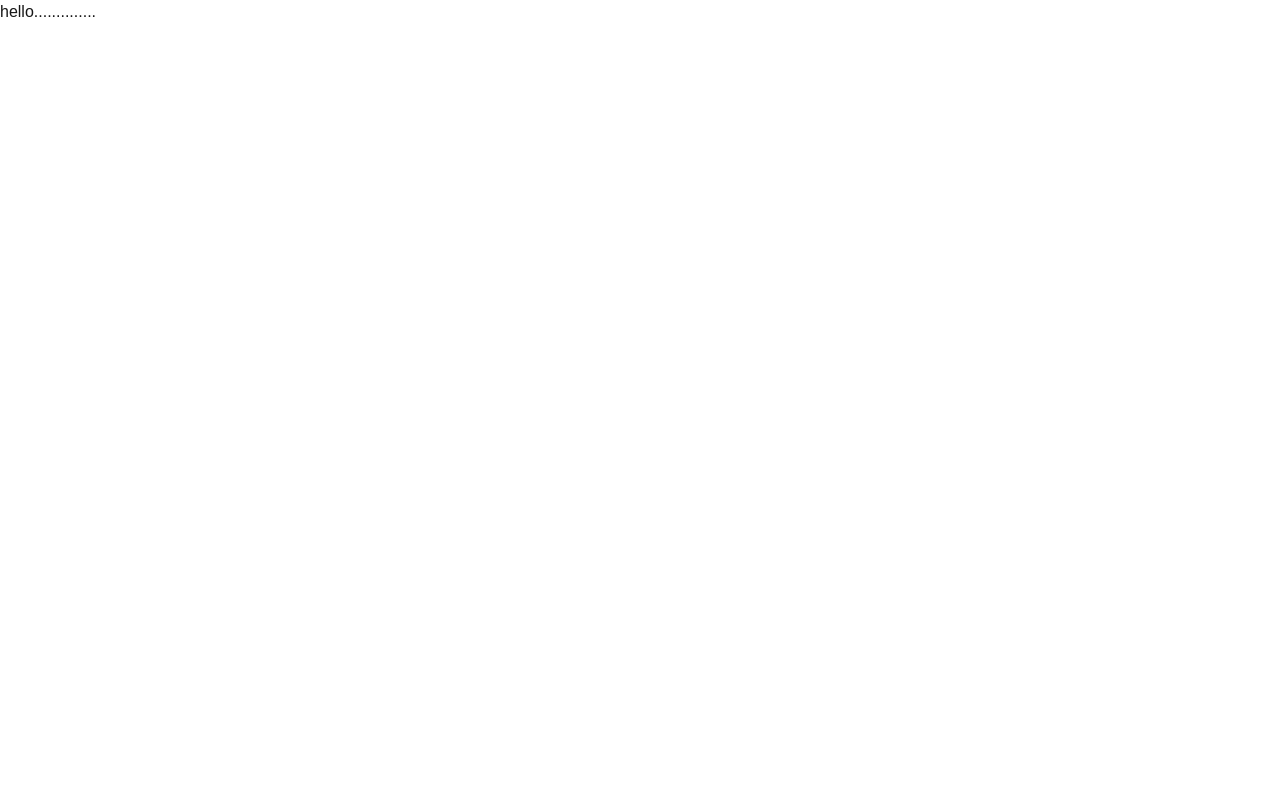
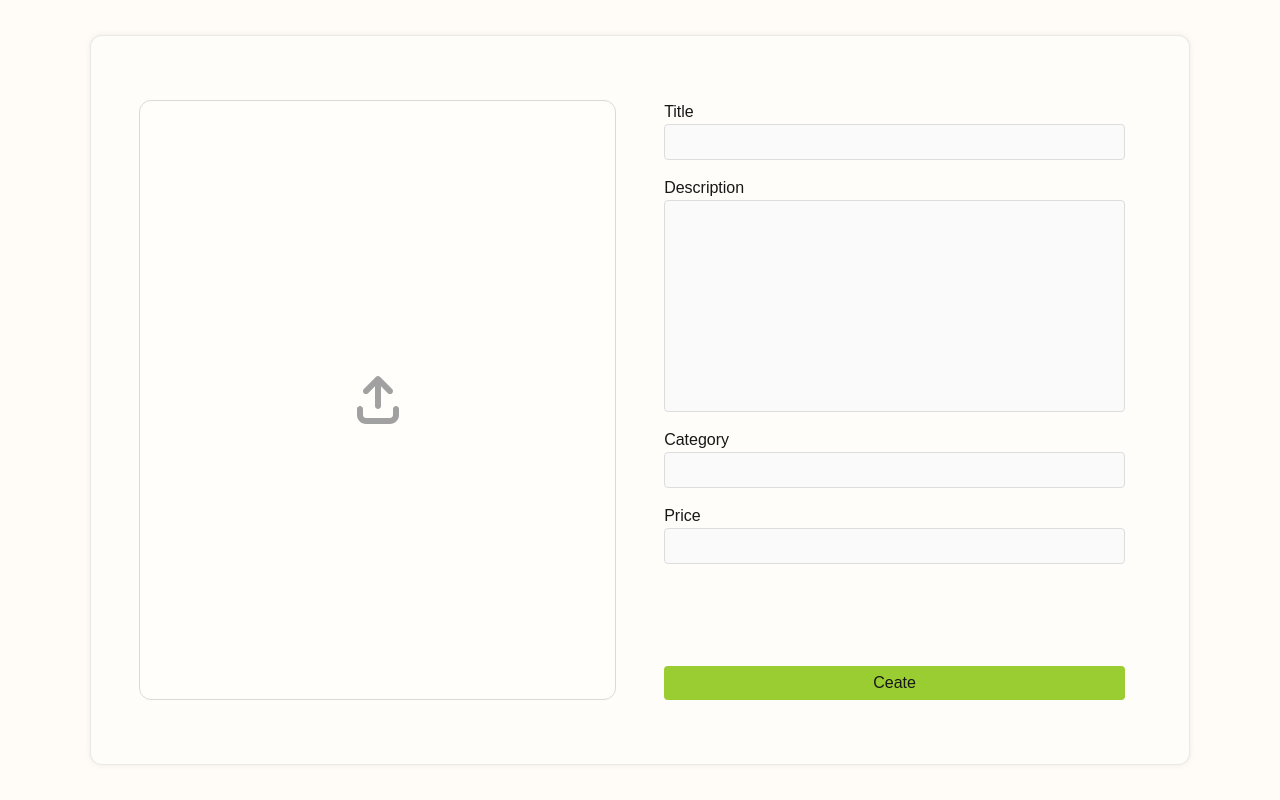
Before and after one commit to codewith-mr/dropshop, a Next.js app: page /Components/CreatePost/CreatePost in a window 1280 px wide. Built offline with nearby package versions, Linux system fonts and the light colour scheme.

Commit message:
adding CreatePost page

```diff
--- /dev/null
+++ b/src/Utils/Mock/CreatePost.js
@@ -0,0 +1,6 @@
+export const createPostData = [
+  { labelName: "Title", type: "text" },
+  { labelName: "Description", type: "text" },
+  { labelName: "Category", type: "text" },
+  { labelName: "Price", type: "number" },
+];
--- a/src/pages/Components/CreatePost/CreatePost.js
+++ b/src/pages/Components/CreatePost/CreatePost.js
@@ -1,11 +1,57 @@
-import React from "react";
+import React, { useState, useRef } from "react";
 import styles from "../CreatePost/CreatePost.module.css";
+import { FontAwesomeIcon } from "@fortawesome/react-fontawesome";
+import { faArrowUpFromBracket } from "@fortawesome/free-solid-svg-icons";
+import { createPostData } from "@/Utils/Mock/CreatePost";
 
 const CreatePost = () => {
+  const [chooseFile, setChooseFile] = useState(null);
+  const fileRef = useRef(null);
+
+  const fileSelector = () => {
+    if (fileRef.current) {
+      fileRef.current.click();
+    }
+  };
+  const handleFileChange = (event) => {
+    const selectedFile = event.target.files[0];
+    setChooseFile(selectedFile);
+  };
   return (
     <>
-      <p>hello..............</p>
-      {/* <div className={`${styles.createPost}`}></div> */}
+      <div className={`${styles.createPost}`}>
+        <div>
+          <div onClick={fileSelector}>
+            <input
+              ref={fileRef}
+              type="file"
+              accept=".jpg,.png"
+              onChange={handleFileChange}
+            />
+            <FontAwesomeIcon icon={faArrowUpFromBracket} />
+          </div>
+          <div>
+            {createPostData.map((item, index) => (
+              <span key={index}>
+                <label>{item.labelName}</label>
+                {index === 1 ? (
+                  <textarea
+                    style={{
+                      height: "200px",
+                      maxHeight: "200px",
+                      textWrap: "wrap",
+                    }}
+                  />
+                ) : (
+                  <input type={item.type} />
+                )}
+              </span>
+            ))}
+
+            <button>Ceate</button>
+          </div>
+        </div>
+      </div>
     </>
   );
 };
--- a/src/pages/Components/CreatePost/CreatePost.module.css
+++ b/src/pages/Components/CreatePost/CreatePost.module.css
@@ -0,0 +1,110 @@
+.createPost {
+  background-color: rgba(255, 168, 55, 0.041);
+  height: 100vh;
+  display: flex;
+  align-items: center;
+  justify-content: center;
+}
+.createPost > :first-child {
+  background-color: rgb(255, 253, 249);
+  border: 1px solid rgba(148, 148, 148, 0.192);
+  box-shadow: 0 0 6px rgba(158, 158, 158, 0.178);
+  width: 1100px;
+  border-radius: 12px;
+  display: flex;
+  justify-content: center;
+  gap: 2rem;
+  padding: 4rem 3rem;
+}
+.createPost > :first-child > :first-child {
+  background-color: rgb(255, 254, 251);
+  border: 1px solid rgb(218, 218, 218);
+  max-height: 600px;
+  min-height: 300px;
+  width: 100%;
+  max-width: 500px;
+  min-width: 200px;
+  border-radius: 12px;
+  display: flex;
+  justify-content: center;
+  align-items: center;
+  cursor: pointer;
+}
+
+.createPost > :first-child :first-child > input {
+  display: none;
+}
+.createPost > div > :first-child {
+  font-size: 3rem;
+  color: rgb(161, 161, 161);
+}
+.createPost > button {
+  all: unset;
+  background-color: rgb(0, 147, 245);
+  width: 50%;
+  padding: 10px 0;
+  border-radius: 8px;
+  text-align: center;
+  cursor: pointer;
+}
+.createPost > :first-child > :nth-child(2) {
+  /* background-color: rgba(255, 109, 25, 0.918); */
+  height: 600px;
+  width: 100%;
+  max-width: 500px;
+  min-width: 200px;
+  padding: 0 1rem;
+  display: flex;
+  gap: 1rem;
+  flex-direction: column;
+}
+.createPost > :first-child > :nth-child(2) > span {
+  display: flex;
+  flex-direction: column;
+}
+.createPost > :first-child > :nth-child(2) > span > input,
+.createPost > :first-child > :nth-child(2) > span > textarea {
+  all: unset;
+  outline: none;
+  border: 1px solid gainsboro;
+  background-color: rgb(250, 250, 250);
+  border-radius: 4px;
+  padding: 5px;
+}
+.createPost > :first-child > :nth-child(2) > span > textarea {
+  height: 200px;
+  max-height: 200px;
+  text-wrap: wrap;
+  overflow-wrap: break-word;
+}
+.createPost > :first-child > :nth-child(2) > button {
+  all: unset;
+  background-color: yellowgreen;
+  text-align: center;
+  padding: 5px 0;
+  border-radius: 4px;
+  margin-top: 5.4rem;
+  cursor: pointer;
+}
+
+@media only screen and (max-width: 1125px) {
+  .createPost {
+    justify-content: start;
+    align-items: start;
+  }
+  .createPost > :first-child {
+    flex-direction: column;
+    align-items: center;
+    height: 100%;
+    width: 100%;
+    padding: 4rem 1rem;
+  }
+  .createPost > :first-child > :nth-child(2) {
+    height: auto;
+    padding: 10px 0;
+  }
+
+  .createPost > :first-child > :nth-child(2) > button {
+    margin-top: 2rem;
+  }
+}
--- a/src/pages/Components/RightSlide/RightSlide.js
+++ b/src/pages/Components/RightSlide/RightSlide.js
@@ -48,7 +48,6 @@ const RightSlide = () => {
               <Link
                 className={`${styles.link}`}
                 href="/Components/CreatePost/CreatePost"
-                // href="/createPost/create-post"
                 passHref
               >
                 <button>Create Post</button>
```
